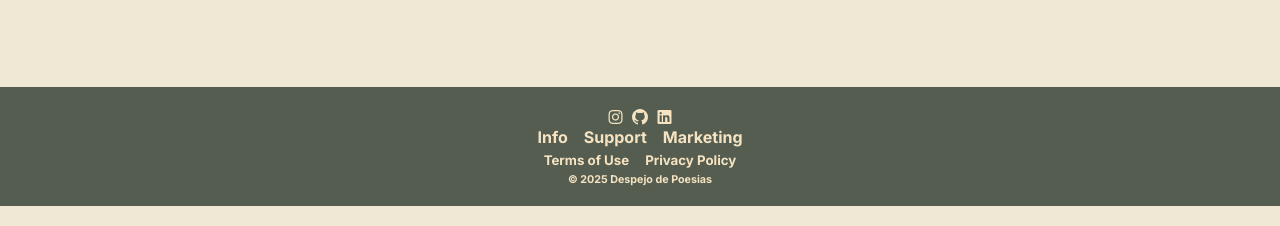
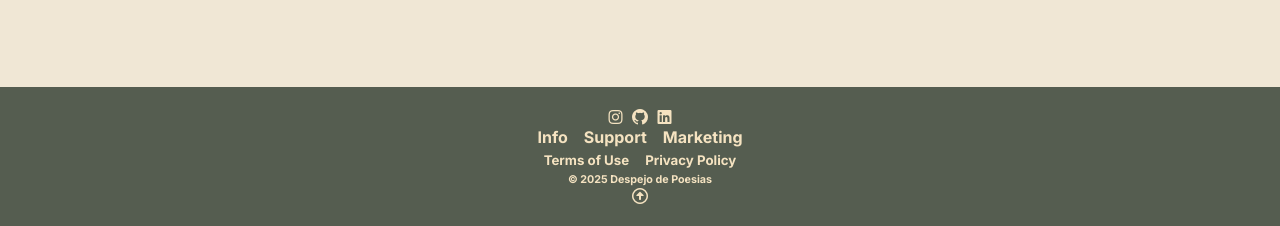
Before and after one commit to mfrodr7gues/Despejo-de-Poesias, a website: page pages/blog/blog.html in a window 1280 px wide. Shown: the part 1245-1471 px from the top of the page. Drawn offline with Linux system fonts and the light colour scheme; no server answers.

Commit message:
Add back-to-top icon in blog footer

```diff
--- a/pages/blog/blog.html
+++ b/pages/blog/blog.html
@@ -116,6 +116,7 @@
             <div class="primeiraLinha"><h4> Info </h4> <h4> Support </h4> <h4> Marketing </h4> </div>
             <div class="segundaLinha "><h5>Terms of Use</h5> <h5>Privacy Policy</h5></div>
             <h6>© 2025 Despejo de Poesias</h6>
+            <div class="seta"><i class="fa-regular fa-circle-up"></i></div>
         </footer>
     </main>
 
```
